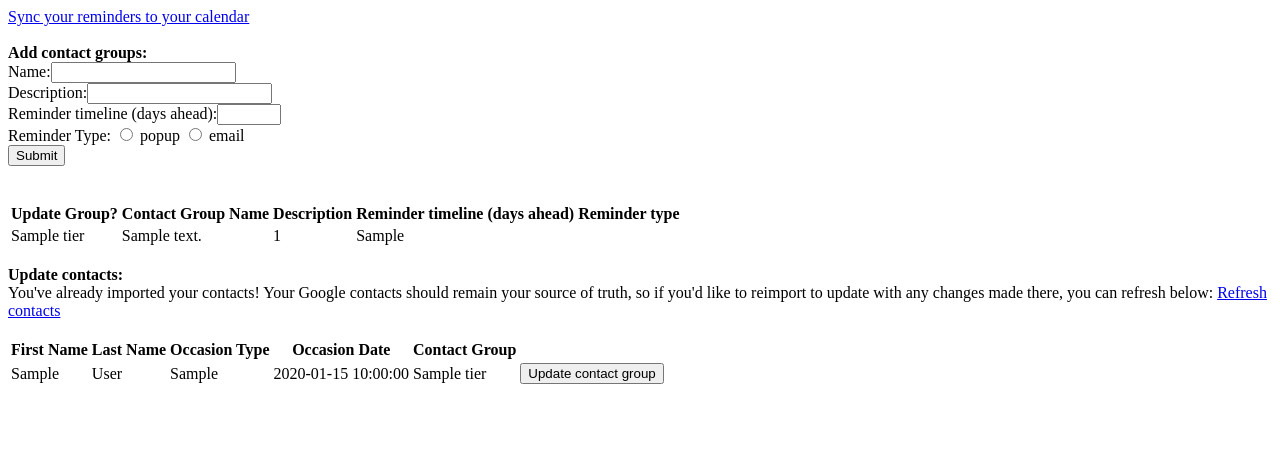
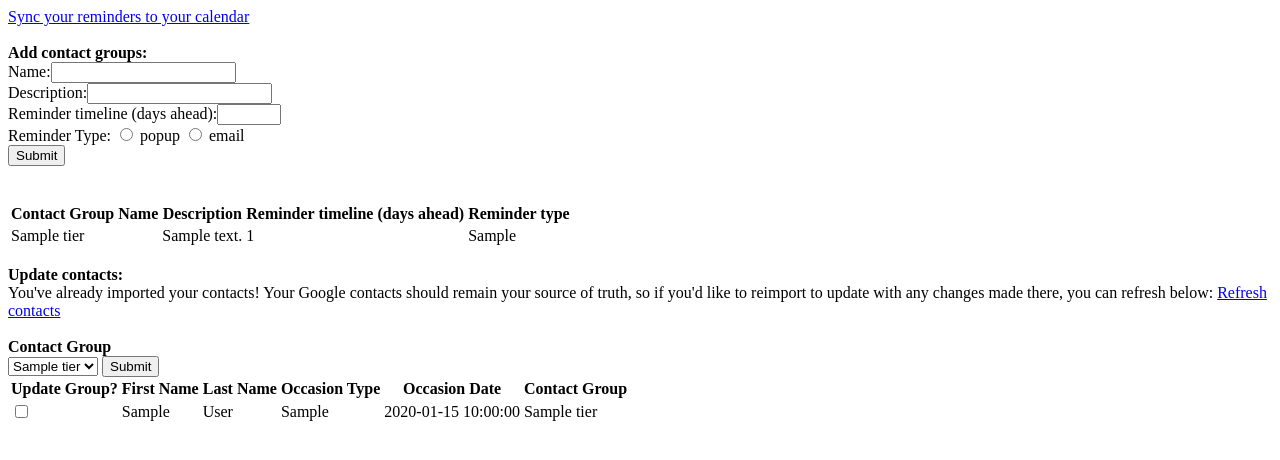
Before and after one commit to charlotte-bourg/occasion-reminders, a Flask app: page /homepage in a window 1280 px wide. Shown: the top 460 px of the page. Run offline with Flask 3, Linux system fonts and the light colour scheme; the visitor is signed in with stand-in values (Sample User, id 1); tables that the repository leaves empty hold one stand-in row (values such as "Sample post"); some libraries are stand-ins or nearby versions.

Commit message:
bulk update groups

```diff
--- a/server.py
+++ b/server.py
@@ -82,14 +82,15 @@ def display_logged_in_homepage():
 @app.route('/update-tier', methods = ['POST'])
 def update_tier():
     """Update a tier on an occasion."""
-    occasion_id = flask.request.json["occasion_id"]
-    tier_id = flask.request.json["tier_id"]
-    crud.update_tier(occasion_id, tier_id)
+    occasion_ids = flask.request.json["occasion_ids"]
+    tier_id = int(flask.request.json["tier_id"])
+    for occasion_id in occasion_ids:
+        crud.update_tier(occasion_id, tier_id)
     db.session.commit()
     name = crud.get_tier_name_by_id(tier_id)
     return {
         "success": True,
-        "tier_name": name}
+        "tier_name": name} #something weird hapening with sort order
 
 @app.route('/add-tier', methods = ['POST'])
 def add_tier():
@@ -171,9 +172,9 @@ def approve_deny():
 @app.route('/add-preview')
 def events_preview():
     user = crud.get_user_by_id(flask.session["user_id"])
-    tiered_occasions = crud.get_tiered_occasions_by_user(user) # need to add user feedback
+    tiered_occasions = crud.get_tiered_occasions_by_user(user)
     events = []
-    for occasion in tiered_occasions: #what is the list of occasions that needs an event? dirty flag?
+    for occasion in tiered_occasions:
         events.append(create_event(occasion))
     return flask.render_template('preview.html', events = events)
 
--- a/static/associate-tiers.js
+++ b/static/associate-tiers.js
@@ -1,12 +1,15 @@
 'use strict';
 
-const updateButtons = document.querySelectorAll('.upd-tier')
-for (const button of updateButtons){
-    button.addEventListener('click', () =>{
-        const newTier = prompt('What tier would you like to add to this occasion?');
+document.querySelector('.upd-tier').addEventListener('submit', (evt) =>{
+    evt.preventDefault()
+    const checked_boxes = document.querySelectorAll('input[type="checkbox"]:checked')
+    var occasion_ids = []
+    for (const box of checked_boxes){
+        occasion_ids.push(box.id)
+    }
     const formInputs = {
-            tier_id: newTier,
-            occasion_id: button.id,
+        tier_id: document.querySelector('#tier-dropdown').value,
+        occasion_ids: occasion_ids
     };
     fetch('/update-tier', {
          method: 'POST',
@@ -18,8 +21,9 @@ for (const button of updateButtons){
          .then((response) => response.json())
          .then((responseData) => {
              if (responseData["success"]){
-                    document.querySelector(`span.tier_name_${button.id}`).innerHTML = responseData["tier_name"];
+                 for (const occasion_id of occasion_ids){
+                    document.querySelector(`span.tier_name_${occasion_id}`).innerHTML = responseData["tier_name"];
+                 }
              }
      });
 });
-}
--- /dev/null
+++ b/static/sort-and-filter.js
@@ -0,0 +1,4 @@
+'use strict';
+
+const table = document.querySelector('#groups');
+//const sortInput = document.querySelector('#');
--- /dev/null
+++ b/static/tablesort.css
@@ -0,0 +1,2 @@
+/* https://www.w3schools.com/howto/howto_js_filter_table.asp */
+/* https://betterprogramming.pub/sort-and-filter-dynamic-data-in-table-with-javascript-e7a1d2025e3c */
--- a/templates/homepage.html
+++ b/templates/homepage.html
@@ -22,10 +22,9 @@
 {% if not tiers %}
   You haven't added any contact groups yet!
 {% endif %}
-<table>
+<table id="groups">
     {% if tiers %}
     <tr>
-      <th>Update Group?</th>
       <th>Contact Group Name</th>
       <th>Description</th>
       <th>Reminder timeline (days ahead)</th>
@@ -53,8 +52,19 @@ you can refresh below:
 <a href="/import-contacts">Import contacts</a><br>
 {% endif %}
 <br>
+
+<b>Contact Group</b>
+<form class="upd-tier">
+  <select name="tier-dropdown" id="tier-dropdown" method="POST">
+  {% for tier in tiers %}
+    <option value="{{ tier.tier_id }}">{{ tier.name }}</option> <!--disable the one that is already selected..?-->
+  {% endfor %}
+  </select>
+  <input type="submit" ><!--don't allow submitting if no boxes are checked?-->
+</form>
 <table>
     <tr>
+      <th>Update Group?</th>
       <th>First Name</th>
       <th>Last Name</th>
       <th>Occasion Type</th>
@@ -63,15 +73,17 @@ you can refresh below:
     </tr>
     {% for occasion in occasions %}
     <tr>
+      <td><input type="checkbox" id="{{ occasion.occasion_id }}"></td>  <!--do i have to manually implement shift+click? -->
       <td>{{ occasion.contact.fname }}</td>
       <td>{{ occasion.contact.lname }}</td>
       <td>{{ occasion.occasion_type }}</td>
       <td>{{ occasion.date }}</td>
       <td><span class=tier_name_{{ occasion.occasion_id }}>{{ occasion.tier.name }}</span></td>
-      <td><button type="button" id="{{ occasion.occasion_id }}" class="upd-tier">Update contact group</button></td>
+      <!--<td><button type="button" id="{{ occasion.occasion_id }}" class="upd-tier">Update contact group</button></td>-->
     </tr>
     {% endfor %}
 </table>
 <script src = "/static/associate-tiers.js"></script>
 <script src="/static/tiers.js"> </script>
+<script src="/static/sort-and-filter.js"> </script>
 {% endblock %}
```
Lines whose indentation alone changed are shown as unchanged.
